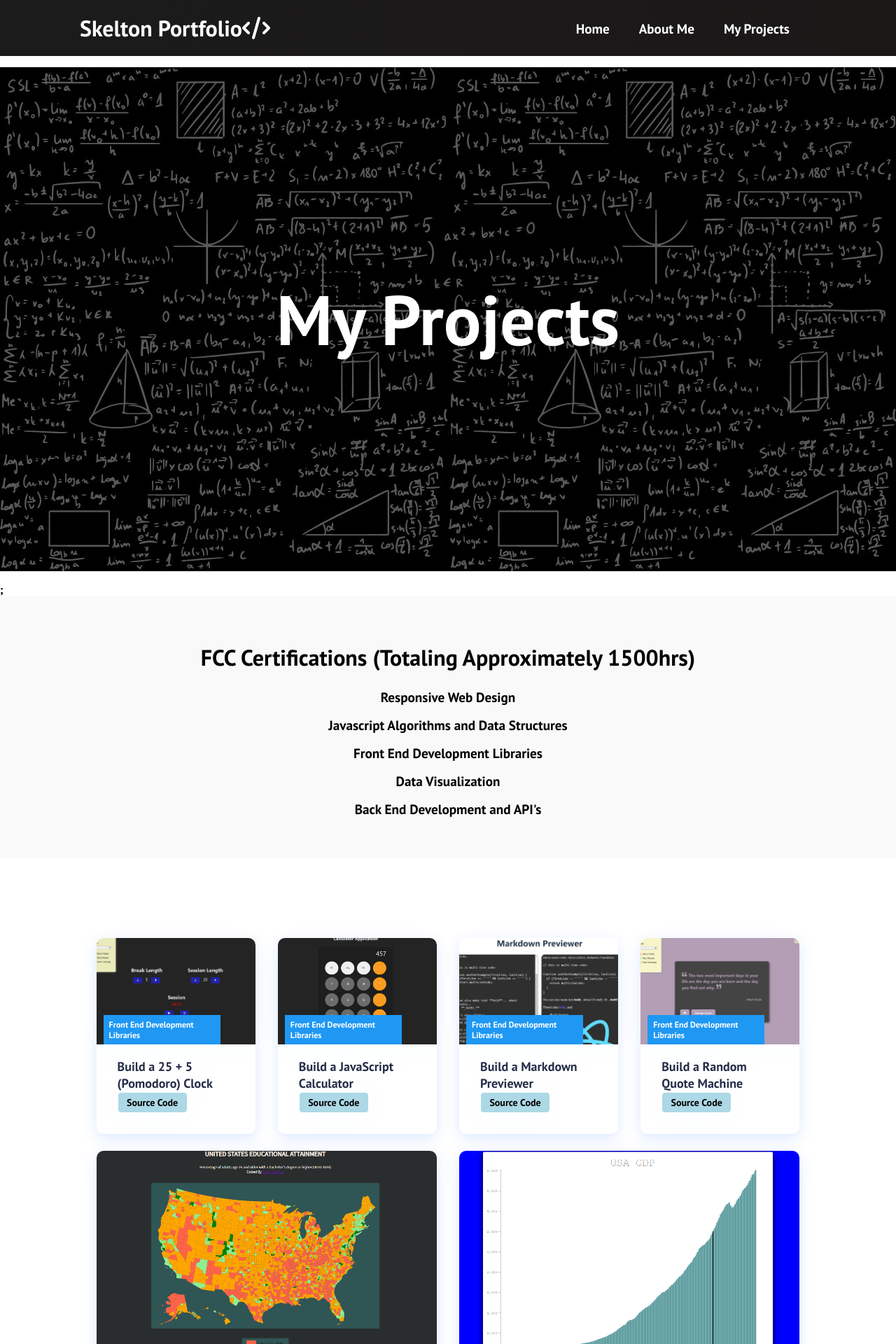
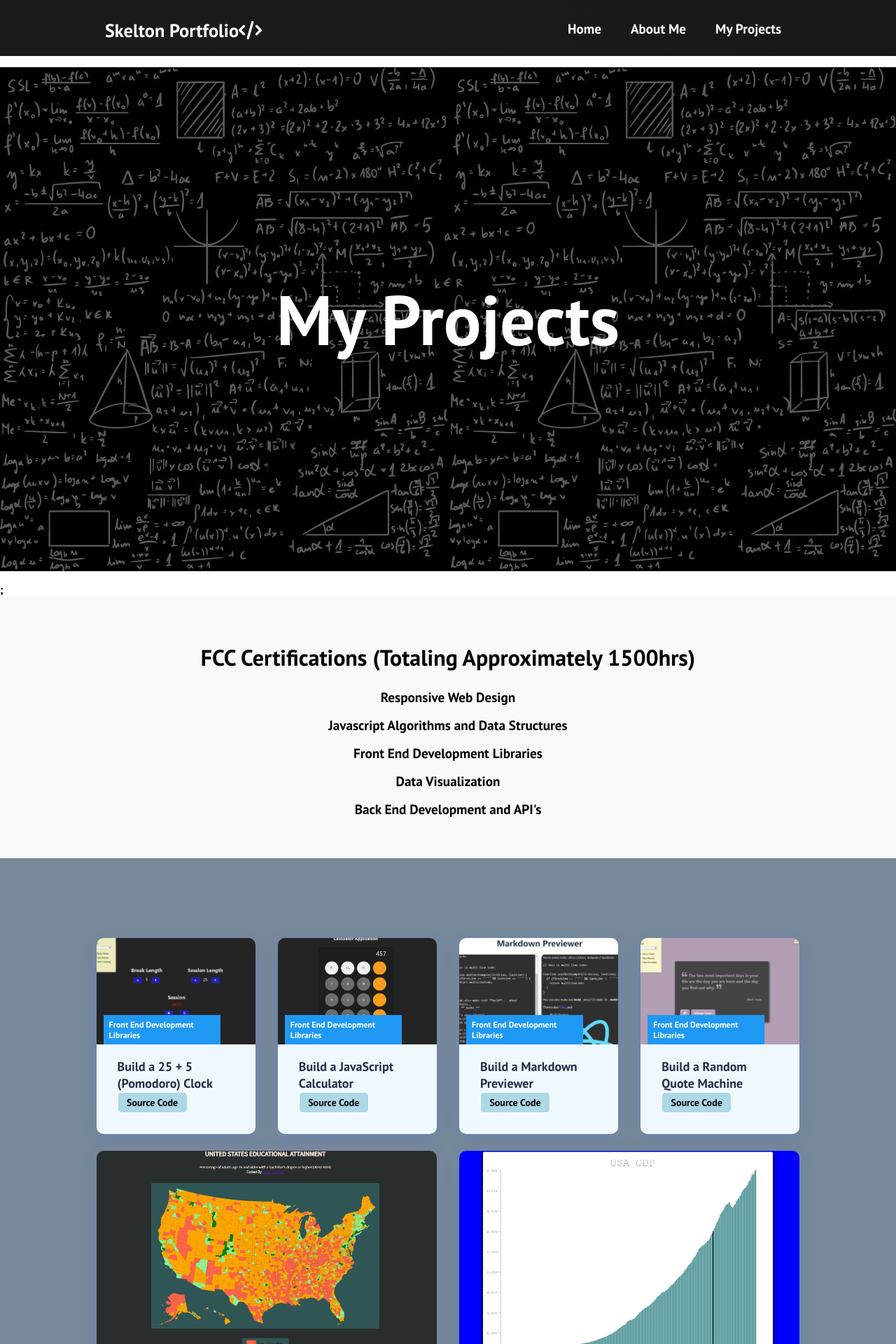
Before and after one commit to kaleb-skelton/portfolio, a React (Vite) app: page /project-new in a window 1280 px wide. Shown: the top 1920 px of the page at 70% size. Built offline with nearby package versions, Linux system fonts and the light colour scheme.

Commit message:
mobile responsive 1

```diff
--- a/index.html
+++ b/index.html
@@ -7,6 +7,7 @@
     rel="stylesheet"
   />
     <meta charset="UTF-8" />
+    <meta name="viewport" content="width=device-width, initial-scale=1.0">
     <link rel="icon" type="image/svg+xml" href="images/portfolio.png" />
     <meta name="viewport" content="width=device-width, initial-scale=1.0" />
     <title>Skelton Portfolio</title>
--- a/src/components/Cards.css
+++ b/src/components/Cards.css
@@ -1,6 +1,6 @@
 .cards {
     padding: 4rem;
-    background: #fff;
+    background: lightslategray;
   }
 
   h1 {
@@ -97,6 +97,7 @@
 
   .cards__item__info {
     padding: 20px 30px 30px;
+    background-color: aliceblue;
   }
 
   .cards__item__text {
--- a/src/components/Footer.jsx
+++ b/src/components/Footer.jsx
@@ -78,7 +78,7 @@ function Footer() {
                 <i className='fas fa-code' />
               </Link>
             </div>
-            <small className='website-rights'>KTI © 2023</small>
+            <small className='website-rights'>Kaleb Skelton © 2023</small>
             <div className='social-icons'>
               <Link
                 className='social-icon-link facebook'
--- a/src/components/HeroSection.css
+++ b/src/components/HeroSection.css
@@ -1,6 +1,6 @@
 video {
     object-fit: cover;
-    width: 100%;
+    max-width: 100%;
     height: 100%;
     position: fixed;
     z-index: -1;
@@ -48,12 +48,19 @@ video {
     .hero-container > h1 {
       font-size: 70px;
       margin-top: -150px;
+
     }
+    video {
+
+      max-width: 960px;
+
+    }
+
   }
 
   @media screen and (max-width: 768px) {
     .hero-container > h1 {
-      font-size: 50px;
+      font-size: 40px;
       margin-top: -100px;
     }
 
@@ -69,6 +76,11 @@ video {
     .btn {
       width: 100%;
     }
+    video {
+
+      max-width: 768px;
+
+    }
   }
 
   #logo {
@@ -80,3 +92,20 @@ video {
     font-size: 3rem;
     margin-bottom: 2rem;
   }
+
+  @media screen and (max-width: 960px) {
+    #logo {
+      font-size: 1.75rem;
+      padding-left: 6px;
+      width: auto;
+    }
+    .title {
+      font-size: smaller;
+    }
+    video {
+
+      max-width: 960px;
+
+    }
+
+  }
--- a/src/components/HeroSection.tsx
+++ b/src/components/HeroSection.tsx
@@ -8,7 +8,7 @@ function HeroSection() {
     return (
         <div className='hero-container'>
             <video src='/videos/video-2.mp4' autoPlay loop muted />
-            <h1>FULL STACK DEV</h1>
+            <h1 className = "title">FULL STACK DEV</h1>
             <p>
             <a target="_blank" id="logo" className="fa-brands fa-react" href="https://react.dev/"></a>
             <a target="_blank" id="logo" className="fa-brands fa-js" href="https://www.javascript.com/"></a>
--- a/src/components/Navbar.css
+++ b/src/components/Navbar.css
@@ -1,6 +1,6 @@
 .navbar {
     background: linear-gradient(90deg, rgb(28, 27, 27) 0%, rgb(26, 23, 23) 100%);
-    height: 80px;
+
     display: flex;
     justify-content: center;
     align-items: center;
@@ -8,6 +8,8 @@
     position: sticky;
     top: 0;
     z-index: 999;
+    max-width: 100%;
+    height: auto;
   }
 
   .navbar-container {
@@ -21,12 +23,13 @@
   .navbar-logo {
     color: #fff;
     justify-self: start;
-    margin-left: 20px;
+    margin-left: -52px;
     cursor: pointer;
     text-decoration: none;
-    font-size: 2rem;
+    font-size: 1.65rem;
     display: flex;
     align-items: center;
+    margin-top: 6px;
   }
 
   .fa-typo3 {
@@ -42,7 +45,7 @@
     text-align: center;
     width: 60vw;
     justify-content: end;
-    margin-right: 2rem;
+    margin-right: -4rem;
   }
 
   .nav-item {
@@ -75,21 +78,32 @@
     display: none;
   }
 
+@media sceen and (max-width: 768px) {
+  .navbar {
+    max-width: 768px;
+  }
+}
+
   @media screen and (max-width: 960px) {
     .NavbarItems {
       position: relative;
     }
+    .navbar {
+      max-width: 960px;
+    }
+
 
     .nav-menu {
       display: flex;
       flex-direction: column;
-      width: 100%;
+      width: 110%;
       height: 90vh;
       position: absolute;
       top: 80px;
       left: -100%;
       opacity: 1;
       transition: all 0.5s ease;
+
     }
 
     .nav-menu.active {
@@ -105,6 +119,7 @@
       padding: 2rem;
       width: 100%;
       display: table;
+      margin-top: -200px;
     }
 
     .nav-links:hover {
@@ -155,4 +170,6 @@
       color: #242424;
       transition: 250ms;
     }
+
+
   }
```
